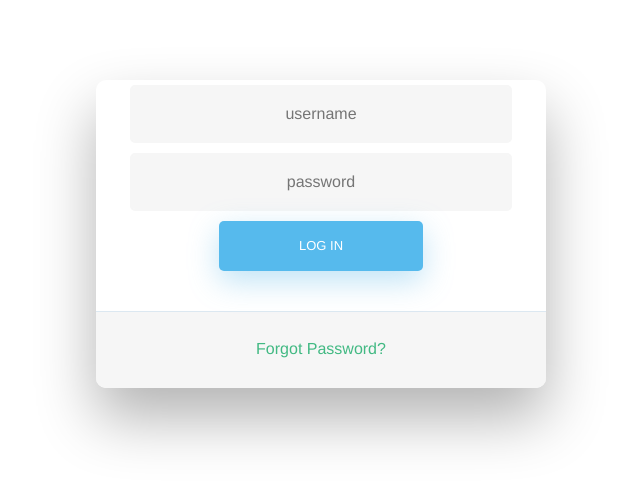
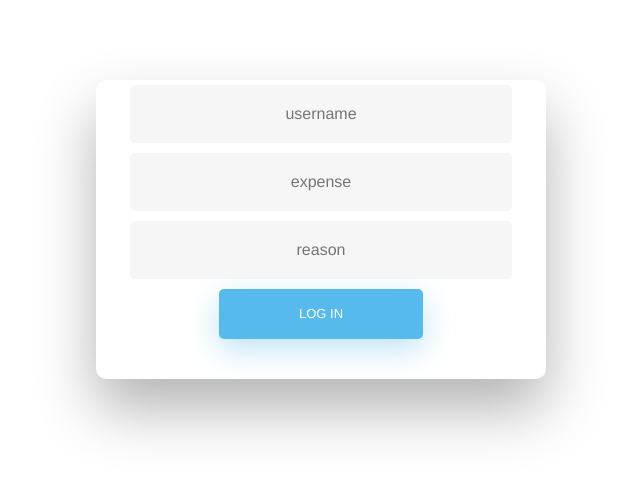
Before and after one commit to manaraph/expense-manager, a Vue app: page / in a window 1280 px wide. Shown: the top 484 px of the page, without its empty margins (319-959 px from the left). Built offline with nearby package versions, Linux system fonts and the light colour scheme.

Commit message:
Develop the expense and login forms

```diff
--- a/src/App.vue
+++ b/src/App.vue
@@ -1,21 +1,19 @@
 <template>
   <div id="app">
-    <login/>
-    <!-- <expense/> -->
+    <!-- <login/> -->
+    <expense/>
   </div>
 </template>
 
 <script>
-// import HelloWorld from './components/HelloWorld.vue'
-// import Expense from './components/Expense.vue'
-import Login from './components/Login.vue'
+import Expense from './components/Expense.vue'
+// import Login from './components/Login.vue'
 
 export default {
   name: 'app',
   components: {
-    // HelloWorld,
-    Login,
-    // Expense
+    // Login,
+    Expense
   }
 }
 </script>
--- a/src/components/Expense.vue
+++ b/src/components/Expense.vue
@@ -1,6 +1,23 @@
 <template>
   <div class="hello">
+    <div class="wrapper fadeInDown">
+        <div id="formContent">
+            <!-- Tabs Titles -->
+            <!-- Icon -->
+            <div class="fadeIn first">
+                <span class="glyphicon glyphicon-user"></span>
+            </div>
 
+            <!-- Login Form -->
+            <form>
+            <input type="text" id="username" class="fadeIn second" name="username" placeholder="username">
+            <input type="text" id="expense" class="fadeIn second" name="expense" placeholder="expense">
+            <input type="text" id="reason" class="fadeIn third" name="reason" placeholder="reason">
+            <input type="submit" class="fadeIn fourth" value="Log In">
+            </form>
+
+        </div>
+    </div>
   </div>
 </template>
 
@@ -15,6 +32,8 @@ export default {
 
 <!-- Add "scoped" attribute to limit CSS to this component only -->
 <style scoped>
+@import '../assets/css/style.css';
+
 h3 {
   margin: 40px 0 0;
 }
--- a/src/components/Login.vue
+++ b/src/components/Login.vue
@@ -22,7 +22,7 @@
             </div>
 
         </div>
-        </div>
+    </div>
   </div>
 </template>
 
```
